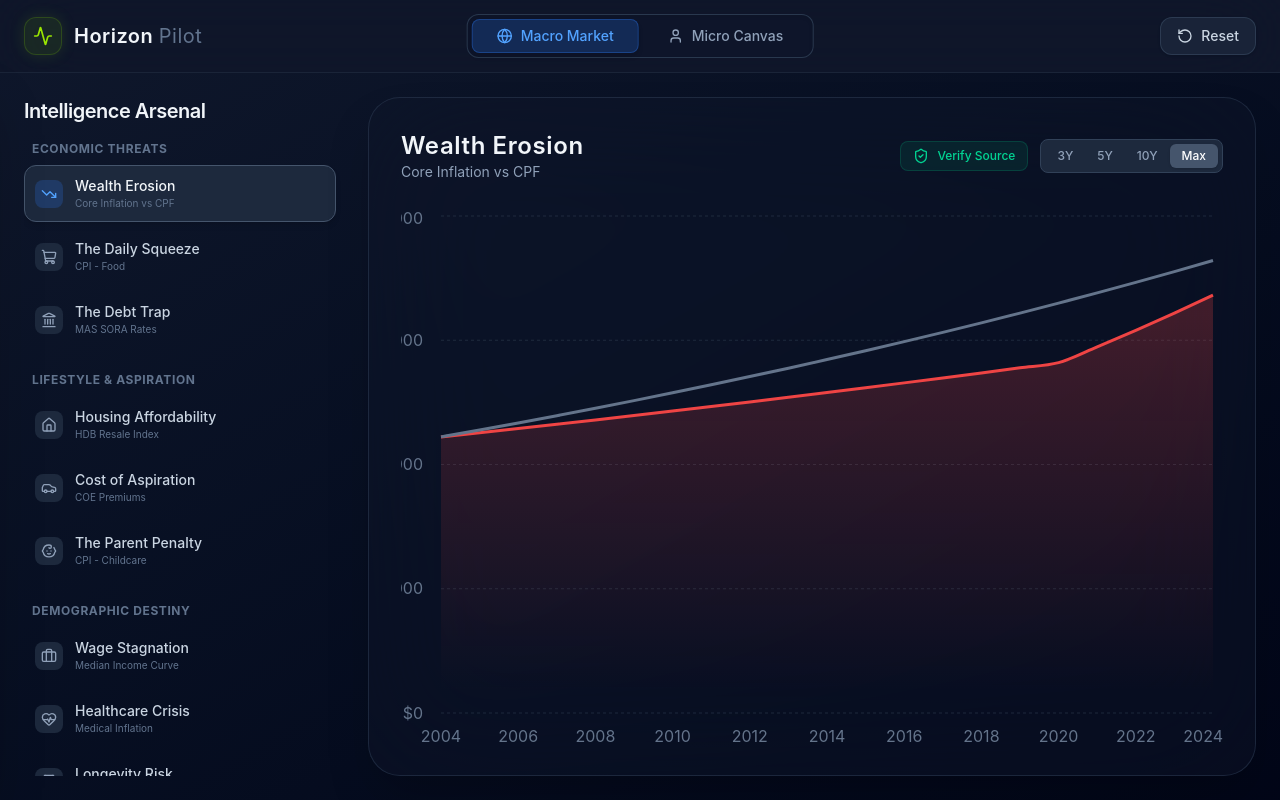
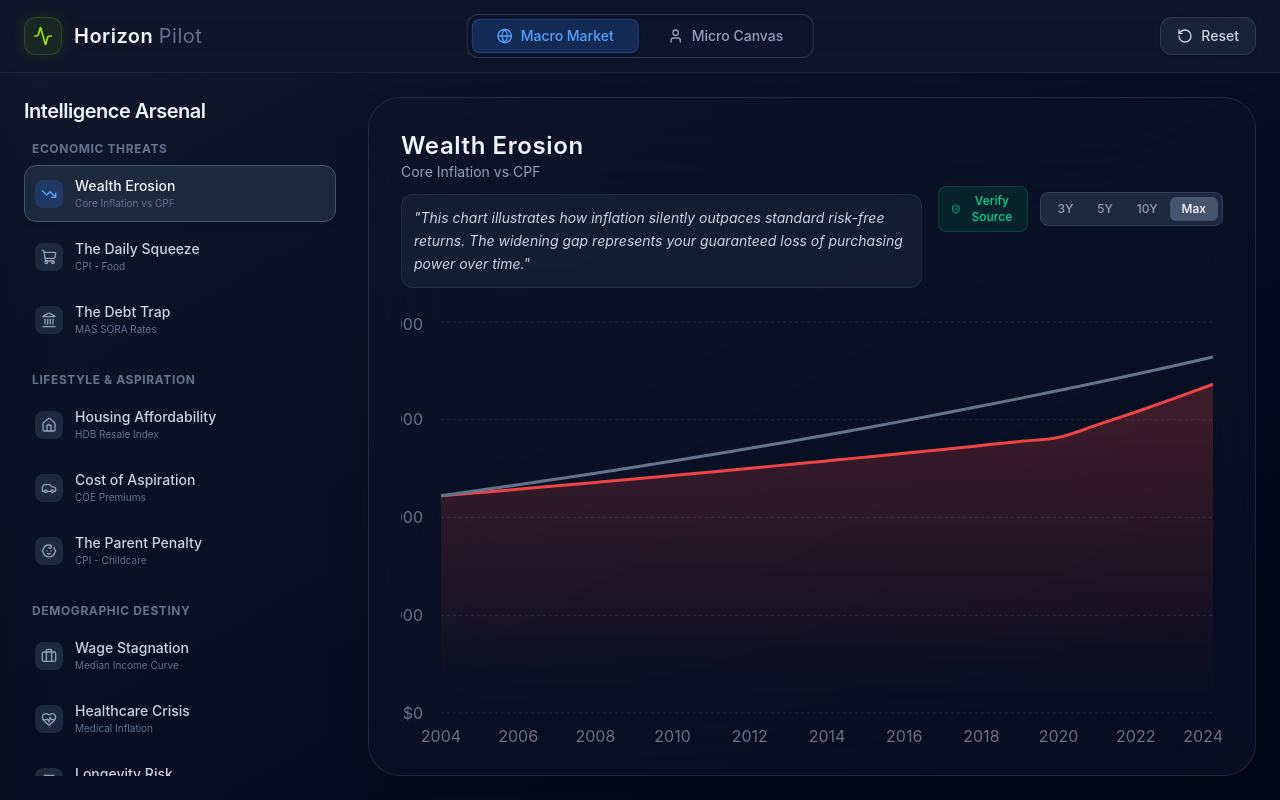
Before and after one commit to Uberkill/Horizon, a React (Vite) app: page / in a window 1280 px wide. Both pictures are taken after a click on the button "Macro Market". Built offline with nearby package versions, Linux system fonts and the light colour scheme.

Commit message:
Working state before Phase 10 (Multi-Agent System Audit)

```diff
--- a/src/components/IntakeScreen.tsx
+++ b/src/components/IntakeScreen.tsx
@@ -1,10 +1,17 @@
 import React, { useState, useEffect } from 'react';
 import { useStore } from '../store/useStore';
-import { AlertTriangle, X } from 'lucide-react';
+import { AlertTriangle, X, ChevronDown, ChevronUp } from 'lucide-react';
 
 export function IntakeScreen() {
   const { clientData, setClientData, isDrawerOpen, setDrawerOpen } = useStore();
   const [warnings, setWarnings] = useState<string[]>([]);
+  const [expandedPill, setExpandedPill] = useState<string | null>(null);
+
+  const LIFESTYLES = [
+    { id: 'basic', label: 'Basic Survival', amount: 2000, context: "Solo, Paid HDB, Public Transport" },
+    { id: 'middle', label: 'Middle-Class Comfort', amount: 5000, context: "Married, Dining Out, Shield Plans" },
+    { id: 'luxury', label: 'Luxury Horizon', amount: 10000, context: "Private Healthcare, Car, Travel" }
+  ];
 
   useEffect(() => {
     const newWarnings: string[] = [];
@@ -70,7 +77,40 @@ export function IntakeScreen() {
           <InputField label="Current Age" name="age" value={clientData.age} min={18} max={80} step={1} onChange={handleChange} />
           <InputField label="Target Retirement Age" name="targetAge" value={clientData.targetAge} min={clientData.age + 1} max={90} step={1} onChange={handleChange} />
           <InputField label="Monthly Income ($)" name="monthlyIncome" value={clientData.monthlyIncome} min={0} max={200000} step={500} onChange={handleChange} />
-          <InputField label="Monthly Expenses ($)" name="monthlyExpenses" value={clientData.monthlyExpenses} min={0} max={200000} step={500} onChange={handleChange} />
+
+          <div className="space-y-3 pt-2">
+            <label className="text-sm font-medium text-slate-300">Retirement Lifestyle (Today's Value)</label>
+            <div className="flex flex-wrap gap-2">
+              {LIFESTYLES.map((style) => {
+                const isActive = clientData.monthlyExpenses === style.amount;
+                return (
+                  <div key={style.id} className="flex flex-col w-full">
+                    <button
+                      onClick={() => {
+                        setClientData({ monthlyExpenses: style.amount });
+                        setExpandedPill(isActive && expandedPill === style.id ? null : style.id);
+                      }}
+                      className={`flex items-center justify-between px-3 py-2 rounded-lg border text-xs font-medium transition-all ${
+                        isActive
+                          ? 'bg-lime-500/20 border-lime-500/50 text-lime-400'
+                          : 'bg-slate-800 border-slate-700 text-slate-400 hover:text-slate-200'
+                      }`}
+                    >
+                      <span>{style.label} (${style.amount})</span>
+                      {expandedPill === style.id ? <ChevronUp className="w-3 h-3 ml-2" /> : <ChevronDown className="w-3 h-3 ml-2" />}
+                    </button>
+                    {expandedPill === style.id && (
+                      <div className="mt-1 p-2 bg-slate-800/50 border border-slate-700/50 rounded-lg text-[10px] text-slate-400 italic">
+                        {style.context}
+                      </div>
+                    )}
+                  </div>
+                );
+              })}
+            </div>
+            <InputField label="Monthly Expenses ($)" name="monthlyExpenses" value={clientData.monthlyExpenses} min={0} max={200000} step={500} onChange={handleChange} />
+          </div>
+
           <InputField label="Cash in Bank ($)" name="cash" value={clientData.cash} min={0} max={10000000} step={10000} onChange={handleChange} />
           <InputField label="CPF OA Balance ($)" name="cpfOA" value={clientData.cpfOA} min={0} max={10000000} step={10000} onChange={handleChange} />
           <InputField label="Total Debt ($)" name="totalDebt" value={clientData.totalDebt} min={0} max={10000000} step={10000} onChange={handleChange} />
--- a/src/components/MacroView.tsx
+++ b/src/components/MacroView.tsx
@@ -1,5 +1,6 @@
 import { useState, useEffect } from 'react';
 import { apiService } from '../services/apiService';
+import { MACRO_NARRATIVES } from '../constants/narratives';
 import {
   TrendingDown, Home, Briefcase, Activity,
   ShoppingCart, Landmark, Car, Baby, HeartPulse,
@@ -154,9 +155,15 @@ export function MacroView() {
             <h3 className="text-2xl font-semibold text-slate-100 tracking-wide">
               {MODULES.economic.concat(MODULES.lifestyle, MODULES.demographic).find(m => m.id === activeTab)?.label}
             </h3>
-            <p className="text-slate-400 text-sm">
+            <p className="text-slate-400 text-sm mb-3">
               {MODULES.economic.concat(MODULES.lifestyle, MODULES.demographic).find(m => m.id === activeTab)?.sub}
             </p>
+            {/* Consultant Context Box */}
+            <div className="bg-slate-800/50 border border-slate-700/50 p-3 rounded-xl max-w-2xl backdrop-blur-md">
+              <p className="text-sm text-slate-300 leading-relaxed italic">
+                "{MACRO_NARRATIVES[MODULES.economic.concat(MODULES.lifestyle, MODULES.demographic).find(m => m.id === activeTab)?.label || '']}"
+              </p>
+            </div>
           </div>
 
           <div className="flex items-center gap-3">
--- /dev/null
+++ b/src/constants/narratives.ts
@@ -0,0 +1,14 @@
+export const MACRO_NARRATIVES: Record<string, string> = {
+  'Wealth Erosion': "This chart illustrates how inflation silently outpaces standard risk-free returns. The widening gap represents your guaranteed loss of purchasing power over time.",
+  'The Daily Squeeze': "A compound view of daily survival costs. This proves that even if your lifestyle remains identical, simply feeding yourself will become exponentially more expensive.",
+  'The Debt Trap': "Visualizes the accelerating cost of borrowing. As floating interest rates scale, a massive percentage of your income is destroyed purely to service the bank's interest.",
+  'Housing Affordability': "The exponential curve of the HDB Resale Index. This demonstrates the mathematical impossibility of 'saving up' for a house using just a salary.",
+  'Cost of Aspiration': "The historical trajectory of COE premiums. This visualizes how middle-class milestones are rapidly accelerating out of reach for average earners.",
+  'The Parent Penalty': "The compound cost of early childhood education. This proves that young families face a massive liquidity drain in their 30s.",
+  'Wage Stagnation': "The MOM Median Income Curve proves your earning power does not go up forever. It peaks and then aggressively stagnates in your 50s.",
+  'Healthcare Crisis': "Medical inflation vastly outpaces core inflation. A single critical illness in your 60s can completely wipe out decades of cash savings.",
+  'Longevity Risk': "Life expectancy is increasing. Your wealth does not just need to reach retirement; it needs to survive 20 to 30 years past your retirement without a paycheck.",
+  'Education Inflation': "The cost of local and overseas university degrees. Standard saving accounts mathematically guarantee a shortfall by the time a child turns 18.",
+  'Shrinking Tax Base': "The Old-Age Support Ratio. As the workforce shrinks, taxes will rise. You cannot rely on the state for a comfortable retirement.",
+  'Moving Goalpost': "The historical escalation of the CPF FRS. This shows that the finish line for retirement is literally moving further away every single year."
+};
```
